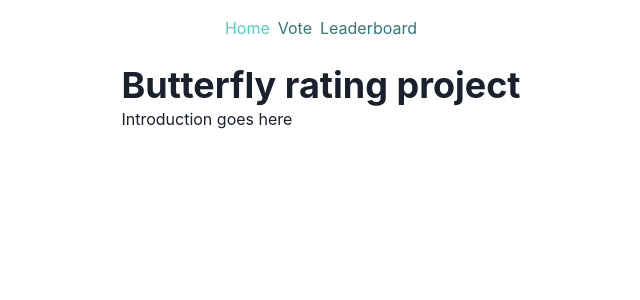
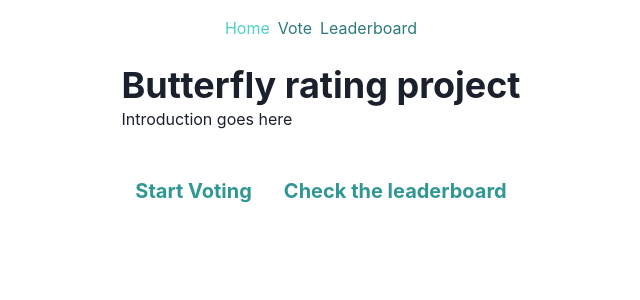
Before and after one commit to jzengg/butterfly-ui, a Next.js app: page / in a window 1280 px wide. Shown: the top 300 px of the page, without its empty margins (319-959 px from the left). Built offline with nearby package versions, Linux system fonts and the light colour scheme.

Commit message:
add home page cta

```diff
--- a/pages/index.js
+++ b/pages/index.js
@@ -2,13 +2,30 @@ import {
   Container,
   Heading,
   Text,
+  HStack,
+  Link
 } from "@chakra-ui/react";
+import NextLink from "next/link";
 
 export default function Home() {
   return (
 <Container>
+<Container mb={12}>
     <Heading>Butterfly rating project</Heading>
     <Text>Introduction goes here</Text>
+    </Container>
+    <HStack spacing={8} justifyContent="center">
+    <NextLink href="/vote" passHref={true}>
+          <Heading size="md">
+            <Link color="teal.500">Start Voting</Link>
+          </Heading>
+        </NextLink>
+            <NextLink href="/leaderboard" passHref={true}>
+          <Heading size="md">
+            <Link color="teal.500">Check the leaderboard</Link>
+          </Heading>
+        </NextLink>
+        </HStack>
     </Container>
 
   );
```
